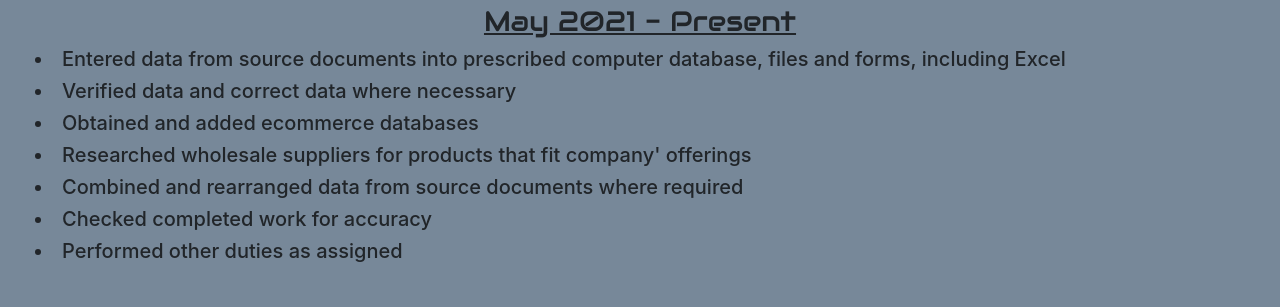
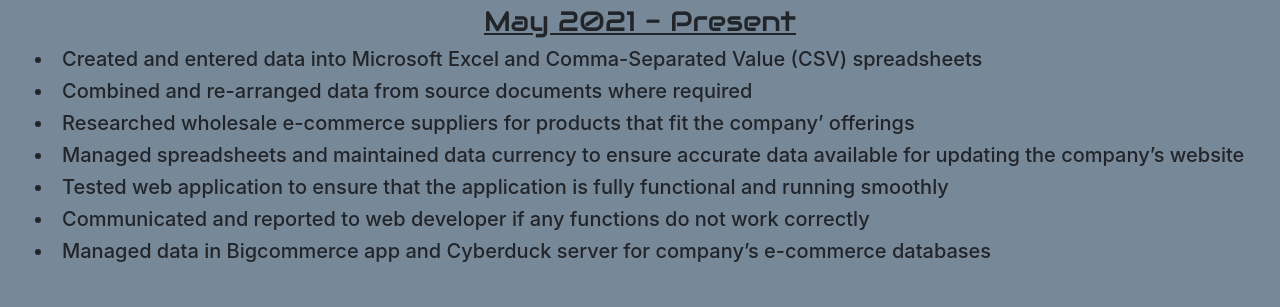
Before and after one commit to MalenaHuy/Resume2.0, a plain HTML site: page experience/index.html in a window 1280 px wide. Shown: the part 228-535 px from the top of the page. Drawn offline with nearby package versions, Linux system fonts and the light colour scheme; a web font is replaced by a local one.

Commit message:
Updated On Data Entry

```diff
--- a/experience/index.html
+++ b/experience/index.html
@@ -30,13 +30,13 @@
             <h3 class="major1">May 2021 - Present</h3>
         </div>
         <div class="list">
-            <h5><li>Entered data from source documents into prescribed computer database, files and forms, including Excel</li></h5>
-            <h5><li>Verified data and correct data where necessary</li></h5>
-            <h5><li>Obtained and added ecommerce databases</li></h5>
-            <h5><li>Researched wholesale suppliers for products that fit company' offerings</li></h5>
-            <h5><li>Combined and rearranged data from source documents where required</li></h5>
-            <h5><li>Checked completed work for accuracy</li></h5>
-            <h5><li>Performed other duties as assigned</li></h5>
+            <h5><li>Created and entered data into Microsoft Excel and Comma-Separated Value (CSV) spreadsheets </li></h5>
+            <h5><li>Combined and re-arranged data from source documents where required</li></h5>
+            <h5><li>Researched wholesale e-commerce suppliers for products that fit the company’ offerings</li></h5>
+            <h5><li>Managed spreadsheets and maintained data currency to ensure accurate data available for updating the company’s website</li></h5>
+            <h5><li>Tested web application to ensure that the application is fully functional and running smoothly</li></h5>
+            <h5><li>Communicated and reported to web developer if any functions do not work correctly </li></h5>
+            <h5><li>Managed data in Bigcommerce app and Cyberduck server for company’s e-commerce databases </li></h5>
         </div>
     </div>
 
```
